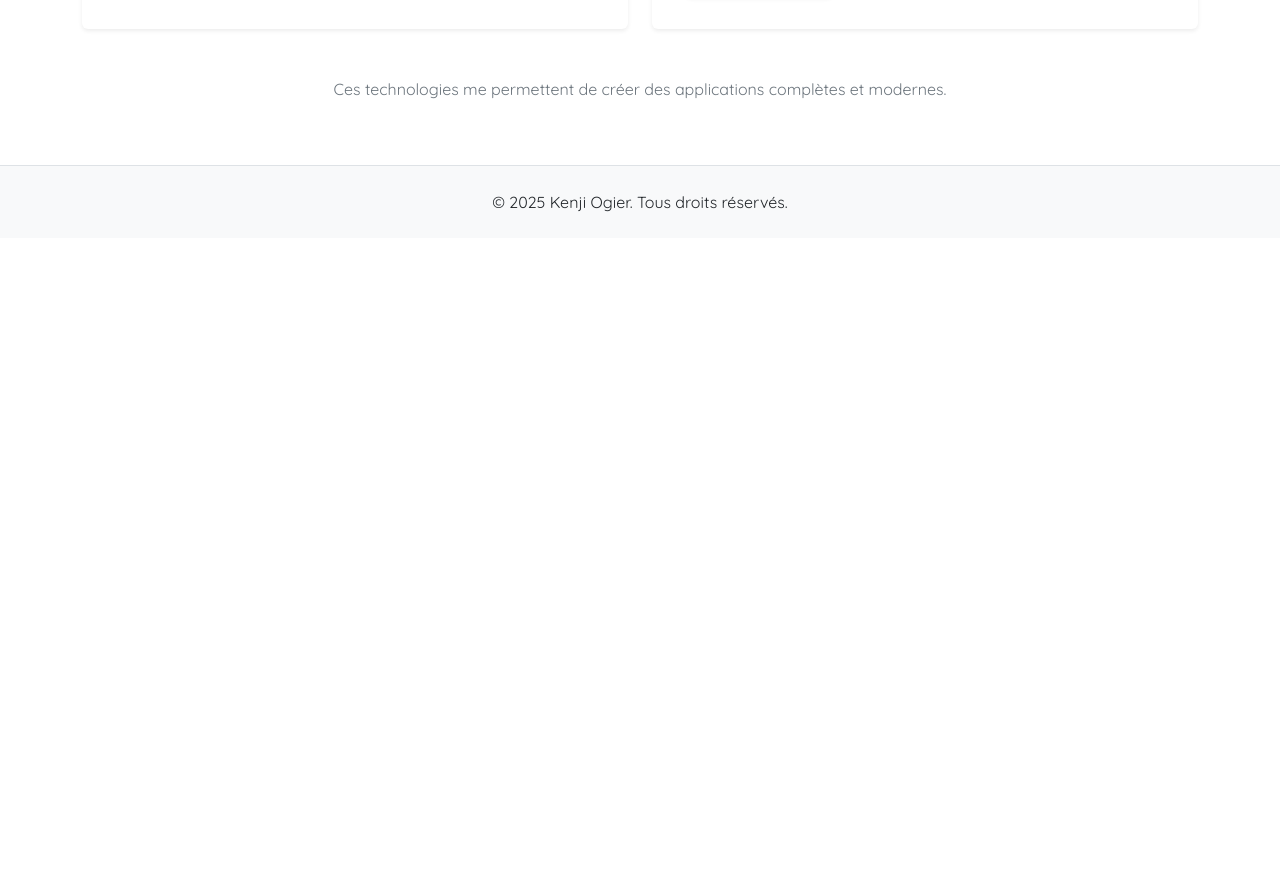
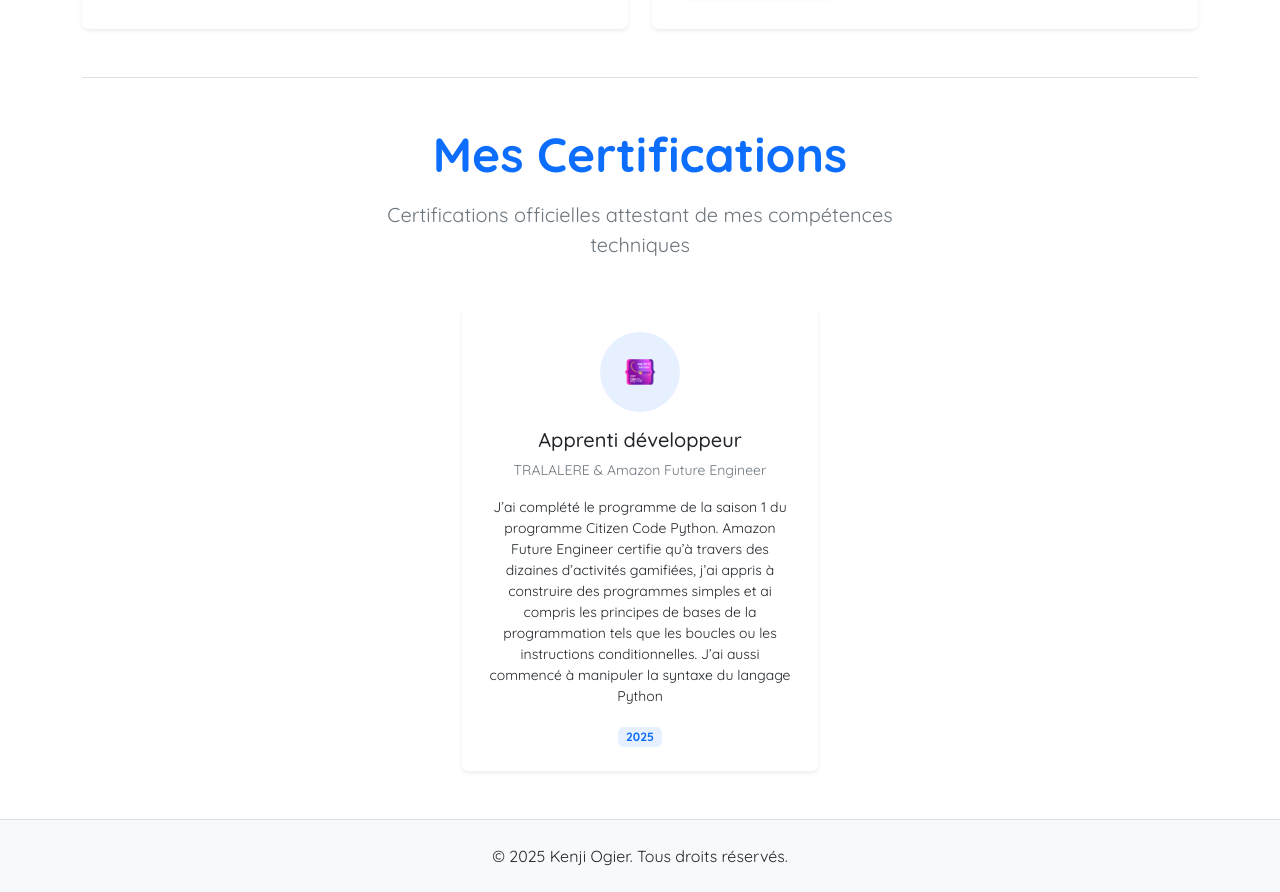
Before and after one commit to Kenji-Or/portfolio, a React (Create React App) app: page /competences in a window 1280 px wide. Shown: the part 1480-2372 px from the top of the page. Before the commit the page ends 1718 px from the top, so only its background shows below. Built offline with nearby package versions, Linux system fonts and the light colour scheme; the HTML template or start-up script is replaced by a standard one.

Commit message:
Add certifications

```diff
--- /dev/null
+++ b/src/components/listCertifications.js
@@ -0,0 +1,18 @@
+import apprentiCodeurPython from "../assets/images/apprenti_codeur_python.png";
+
+const certifications = [
+    {
+        id: 1,
+        title: "Apprenti développeur",
+        organisme: "TRALALERE & Amazon Future Engineer",
+        year: "2025",
+        description: "J’ai complété le programme de la saison 1 du programme Citizen Code Python. Amazon Future Engineer certifie\n" +
+          "qu’à travers des dizaines d’activités gamifiées, j’ai appris à construire des programmes simples et ai compris les\n" +
+          "principes de bases de la programmation tels que les boucles ou les instructions conditionnelles. J’ai aussi\n" +
+          "commencé à manipuler la syntaxe du langage Python",
+        img: apprentiCodeurPython,
+        colorClass: "primary"
+    }
+];
+
+export default certifications;
--- a/src/index.css
+++ b/src/index.css
@@ -132,6 +132,48 @@ body {
   box-shadow: 0 4px 15px var(--shadow) !important;
 }
 
+/* Styles pour les cartes de certification */
+.certification-card {
+  transition: all 0.3s ease-in-out;
+  cursor: pointer;
+  border: 1px solid var(--border-color);
+}
+
+.certification-card:hover {
+  transform: translateY(-8px);
+  box-shadow: 0 8px 25px var(--shadow) !important;
+}
+
+.certification-card .card-body {
+  position: relative;
+  overflow: hidden;
+}
+
+.certification-card .card-body::before {
+  content: '';
+  position: absolute;
+  top: -50%;
+  left: -50%;
+  width: 200%;
+  height: 200%;
+  background: linear-gradient(45deg, transparent, rgba(255, 255, 255, 0.1), transparent);
+  transform: rotate(45deg) translate(-100%, -100%);
+  transition: transform 0.6s ease;
+}
+
+.certification-card:hover .card-body::before {
+  transform: rotate(45deg) translate(100%, 100%);
+}
+
+/* Animation pour les badges */
+.certification-card .badge {
+  transition: all 0.3s ease;
+}
+
+.certification-card:hover .badge {
+  transform: scale(1.1);
+}
+
 .card-body {
   padding: 2rem;
 }
--- a/src/pages/Competences.js
+++ b/src/pages/Competences.js
@@ -1,5 +1,6 @@
 import React from 'react';
 import skillCategories from "../components/listCompetence";
+import certifications from "../components/listCertifications";
 
 const Competences = () => {
     return (
@@ -57,11 +58,45 @@ const Competences = () => {
                     ))}
                 </div>
 
-                {/* Closing Message */}
-                <div className="text-center mt-5">
-                    <p className="text-muted">
-                        Ces technologies me permettent de créer des applications complètes et modernes.
-                    </p>
+                {/* Certifications Section */}
+                <div className="mt-5 pt-5 border-top">
+                    <div className="text-center mb-5">
+                        <h2 className="display-5 fw-bold mb-3">
+                            <span className="text-primary">Mes Certifications</span>
+                        </h2>
+                        <p className="lead text-muted mx-auto" style={{maxWidth: '600px'}}>
+                            Certifications officielles attestant de mes compétences techniques
+                        </p>
+                    </div>
+
+                    <div className="row g-4 justify-content-center">
+                        {certifications.map((certification) => (
+                            <div key={certification.id} className="col-md-6 col-lg-4">
+                                <div className="card h-100 border-0 shadow-sm certification-card">
+                                    <div className="card-body text-center p-4">
+                                        <div className={`bg-${certification.colorClass} bg-opacity-10 p-4 rounded-circle mx-auto mb-3 d-flex align-items-center justify-content-center`} style={{width: '80px', height: '80px'}}>
+                                            <img
+                                              src={certification.img}
+                                              alt={certification.title}
+                                              className="img-fluid"
+                                              style={{width: '32px', height: '32px', objectFit: 'contain'}}
+                                            />
+                                        </div>
+                                        <h5 className="card-title mb-2">{certification.title}</h5>
+                                        <p className="text-muted small mb-3">{certification.organisme}</p>
+                                        <p className="card-text small">
+                                            {certification.description}
+                                        </p>
+                                        <div className="mt-3">
+                                            <span className={`badge bg-${certification.colorClass} bg-opacity-10 text-${certification.colorClass}`}>
+                                                {certification.year}
+                                            </span>
+                                        </div>
+                                    </div>
+                                </div>
+                            </div>
+                        ))}
+                    </div>
                 </div>
             </div>
         </div>
```
Also changed, not shown: src/assets/images/apprenti_codeur_python.png (added).
